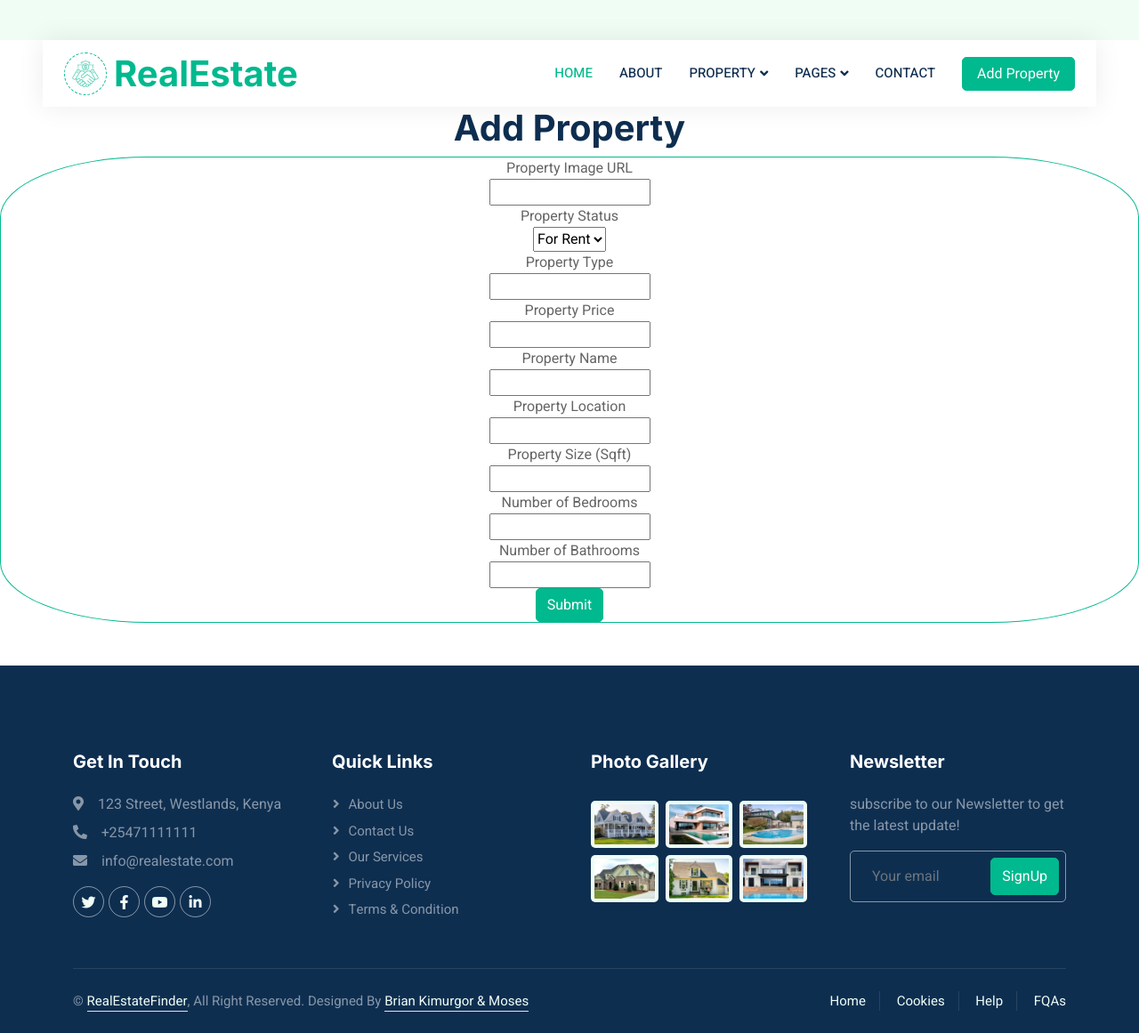
After one commit to BrianKimurgor/Estate_finder, a Flask app: page /add_property in a window 1280 px wide. The commit adds this page. Shown: the whole page at 89% size. Run offline with Flask 3, Linux system fonts and the light colour scheme; some libraries are stand-ins or nearby versions.

Commit message:
adding add property form

```diff
--- a/estate_finder/__init__.py
+++ b/estate_finder/__init__.py
@@ -6,4 +6,6 @@ app = Flask(__name__)
 app.config['SQLALCHEMY_DATABASE_URI'] = 'sqlite:///storage.db'
 db = SQLAlchemy(app)
 
+app.config['SECRET_KEY'] = 'your-secret-key'
+
 from estate_finder import routes
--- /dev/null
+++ b/estate_finder/form.py
@@ -0,0 +1,23 @@
+from flask_wtf import FlaskForm
+from wtforms import StringField, IntegerField, SubmitField, SelectField
+from wtforms.validators import DataRequired
+
+class PropertyForm(FlaskForm):
+        propertyImage = StringField('Property Image URL', validators=[DataRequired()])
+        propertyStatus = SelectField('Property Status', choices=[('For Rent', 'For Rent'), ('For Sale', 'For Sale')], validators=[DataRequired()])
+        propertyType = StringField('Property Type', validators=[DataRequired()])
+        propertyPrice = StringField('Property Price', validators=[DataRequired()])
+        propertyName = StringField('Property Name', validators=[DataRequired()])
+        propertyLocation = StringField('Property Location', validators=[DataRequired()])
+        propertySize = IntegerField('Property Size (Sqft)', validators=[DataRequired()])
+        propertyBedrooms = IntegerField('Number of Bedrooms', validators=[DataRequired()])
+        propertyBathrooms = IntegerField('Number of Bathrooms', validators=[DataRequired()])
+
+
+class LoginForm(FlaskForm):
+    email = StringField('email', validators=[DataRequired()])
+    password = StringField('Password', validators=[DataRequired()])
+
+
+class RegistrationForm(FlaskForm):
+    username = StringField('username', validators=[DataRequired()])
--- a/estate_finder/routes.py
+++ b/estate_finder/routes.py
@@ -1,6 +1,7 @@
-from flask import render_template
-from estate_finder import app
-from estate_finder.models import Location
+from flask import render_template, url_for, redirect
+from estate_finder import app, db
+from estate_finder.models import Location, Property
+from estate_finder.form import PropertyForm
 
 
 @app.route('/')
@@ -28,6 +29,12 @@ def property_type():
 def property_agent():
     return render_template('property-agent.html')
 
+@app.route('/add_property', methods=['GET', 'POST'])
+def add_property():
+    form = PropertyForm()
+    return render_template('add_property.html', form=form)
+
+
 @app.route('/testimonial')
 def testimonial():
     return render_template('testimonial.html')
--- a/estate_finder/static/css/style.css
+++ b/estate_finder/static/css/style.css
@@ -438,3 +438,20 @@
     padding-right: 0;
     border-right: none;
 }
+form{
+    display: flex;
+    flex-direction: column;
+    align-items: center;
+    border: 1px solid #00B98E;
+    border-radius: 13%;
+}
+.form-group{
+    display: flex;
+    align-items: center;
+    flex-direction: column;
+}
+h1{
+    display: flex;
+    align-items: center;
+    flex-direction: column;
+}
--- /dev/null
+++ b/estate_finder/templates/add_property.html
@@ -0,0 +1,44 @@
+{% extends "index.html" %}
+{% block content %}
+    <h1>Add Property</h1>
+    <form method="POST" action="/add_property">
+        {{ form.hidden_tag() }}
+        <div class="form-group">
+            <label for="propertyImage"></label>
+            {{ form.propertyImage.label }} {{ form.propertyImage() }}
+        </div>
+        <div class="form-group">
+            <label for="propertyStatus"></label>
+            {{ form.propertyStatus.label }} {{ form.propertyStatus() }}
+        </div>
+        <div class="form-group">
+            <label for="propertyType"></label>
+            {{ form.propertyType.label }} {{ form.propertyType() }}
+        </div>
+        <div class="form-group">
+            <label for="propertyPrice"></label>
+            {{ form.propertyPrice.label }} {{ form.propertyPrice() }}
+        </div>
+        <div class="form-group">
+            <label for="propertyName"></label>
+            {{ form.propertyName.label }} {{ form.propertyName() }}
+        </div>
+        <div class="form-group">
+            <label for="propertyLocation"></label>
+            {{ form.propertyLocation.label }} {{ form.propertyLocation() }}
+        </div>
+        <div class="form-group">
+            <label for="propertySize"></label>
+            {{ form.propertySize.label }} {{ form.propertySize() }}
+        </div>
+        <div class="form-group">
+            <label for="propertyBedrooms"></label>
+            {{ form.propertyBedrooms.label }} {{ form.propertyBedrooms() }}
+        </div>
+        <div class="form-group">
+            <label for="propertyBathrooms"></label>
+            {{ form.propertyBathrooms.label }} {{ form.propertyBathrooms() }}
+        </div>
+        <button type="submit" class="btn btn-primary">Submit</button>
+    </form>
+{% endblock %}
```
Also changed, not shown: property.py (added, +49 -0 lines).
